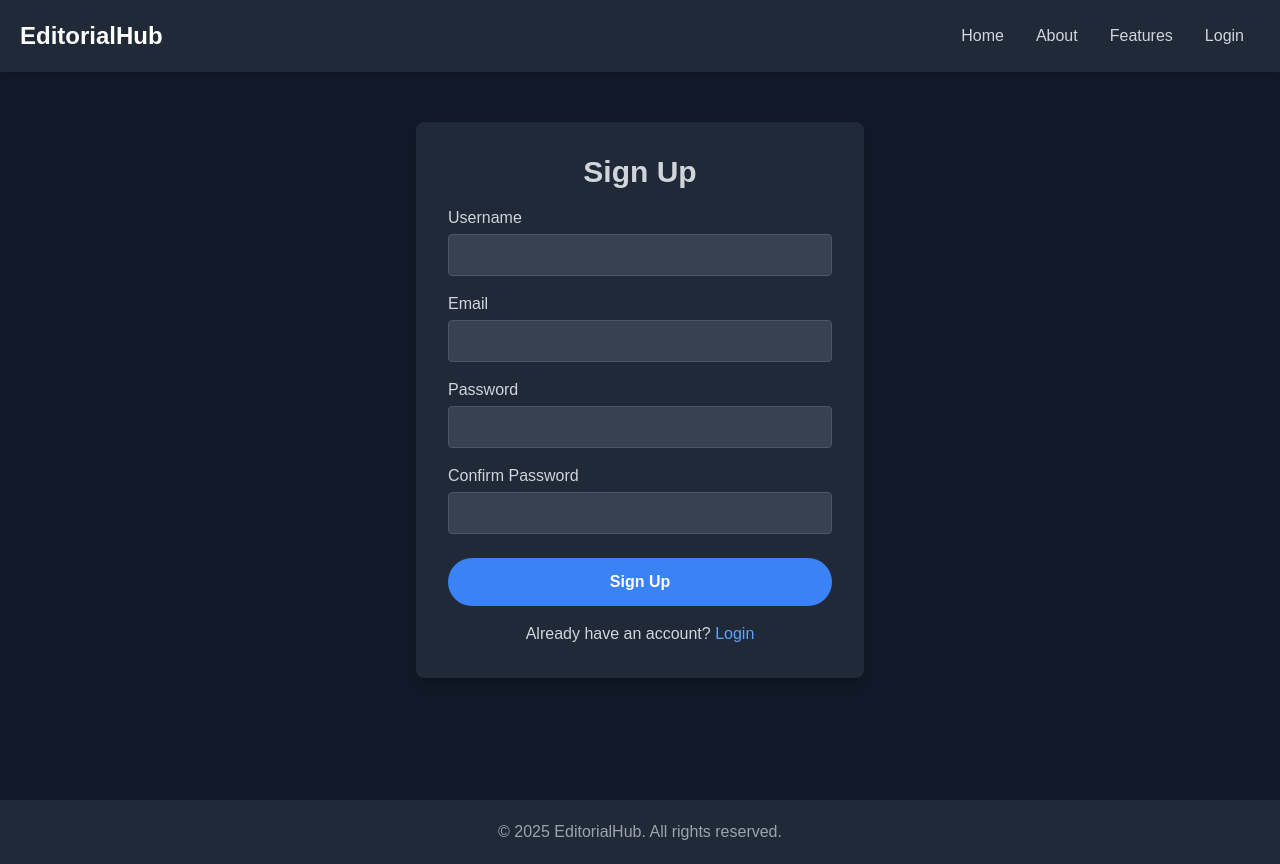
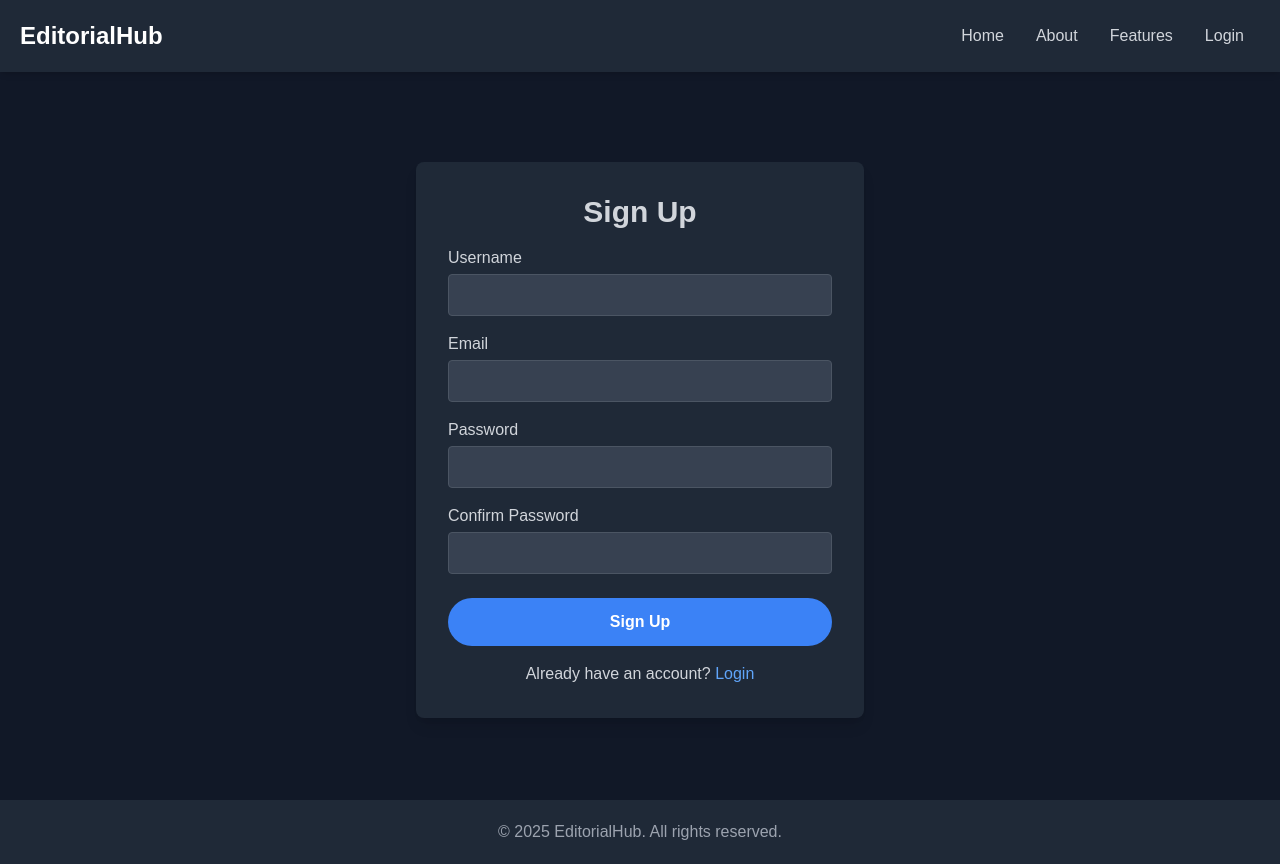
Before and after one commit to SooinPark1019/Mysol-frontend, a Next.js app: page /signup in a window 1280 px wide. Built offline with nearby package versions, Linux system fonts and the light colour scheme.

Commit message:
회원가입 페이지 조금 수정

```diff
--- a/src/app/signup/page.tsx
+++ b/src/app/signup/page.tsx
@@ -57,7 +57,7 @@ export default function SignupPage() {
 
   return (
     <div className="bg-gray-900 text-white min-h-screen flex justify-center items-center p-5">
-      <div className="bg-gray-800 p-8 rounded-lg shadow-lg max-w-md w-full">
+      <div className="bg-gray-800 p-8 rounded-lg shadow-lg max-w-md w-full mt-20">
         <h2 className="text-3xl font-bold text-gray-300 text-center mb-4">Sign Up</h2>
         {error && <p className="text-red-500 text-center">{error}</p>}
         {success && <p className="text-green-500 text-center">{success}</p>}
@@ -116,4 +116,5 @@ export default function SignupPage() {
       </div>
     </div>
   );
+
 }
```
